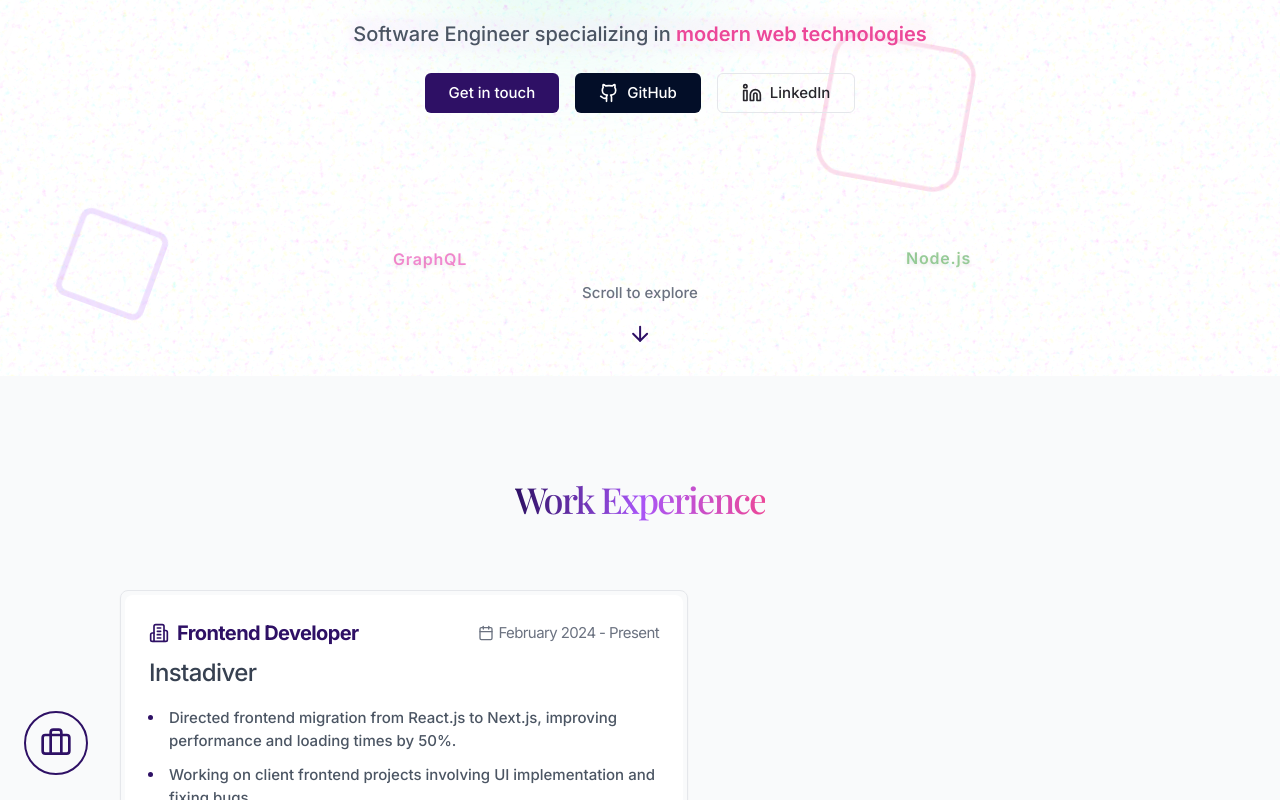
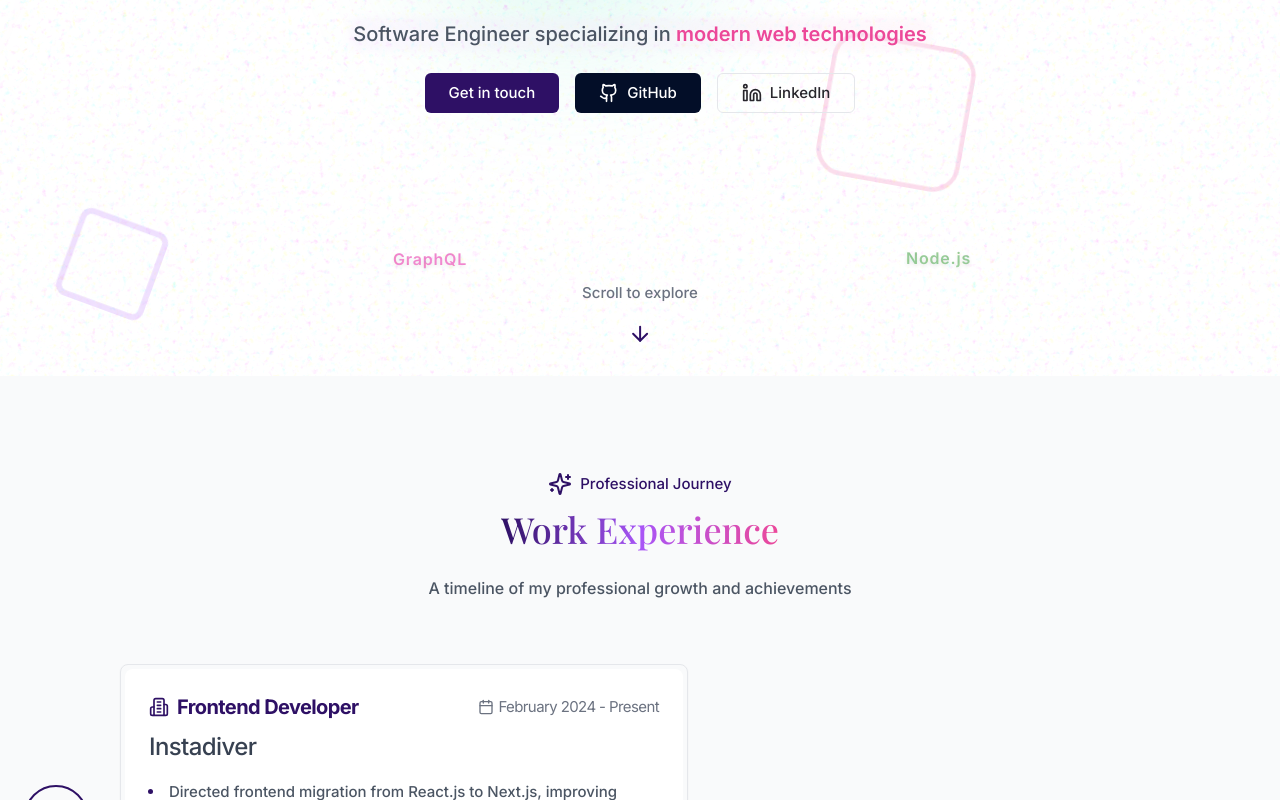
Before and after one commit to dachieng/portfolio, a Next.js app: page / in a window 1280 px wide. Shown: the part 424-1224 px from the top of the page. Built offline with nearby package versions, Linux system fonts and the light colour scheme; a web font is replaced by a local one.

Commit message:
fix: experience title

```diff
--- a/src/modules/elements/Experience.tsx
+++ b/src/modules/elements/Experience.tsx
@@ -4,7 +4,7 @@ import { motion, useScroll, useTransform } from 'framer-motion';
 import { Card, CardContent, CardHeader, CardTitle } from '@/components/ui/Card';
 import { experiences } from '@/modules/helpers';
 import { Playfair_Display } from 'next/font/google';
-import { Calendar, Building2, Briefcase } from 'lucide-react';
+import { Calendar, Building2, Briefcase, Sparkles } from 'lucide-react';
 
 const playfair = Playfair_Display({
   subsets: ['latin'],
@@ -51,17 +51,36 @@ const Experience = () => {
       </div>
 
       <div className="container px-4 md:px-6">
-        <motion.h2
+        <motion.div
           initial={{ opacity: 0, y: 20 }}
           whileInView={{ opacity: 1, y: 0 }}
           transition={{ duration: 0.5 }}
           viewport={{ once: true }}
-          className={`mb-16 text-center text-4xl font-bold tracking-tighter ${playfair.className}`}
+          className="mb-16 text-center"
         >
-          <span className="bg-gradient-to-r from-primary via-purple-500 to-pink-500 bg-clip-text text-transparent">
-            Work Experience
-          </span>
-        </motion.h2>
+          <motion.div
+            initial={{ scale: 0.5, opacity: 0 }}
+            animate={{ scale: 1, opacity: 1 }}
+            transition={{ duration: 0.5 }}
+            className="inline-flex items-center justify-center gap-2"
+          >
+            <Sparkles className="h-6 w-6 text-primary" />
+            <span className="text-sm font-medium text-primary">Professional Journey</span>
+          </motion.div>
+
+          <motion.h2
+            initial={{ opacity: 0, y: 20 }}
+            whileInView={{ opacity: 1, y: 0 }}
+            transition={{ duration: 0.5 }}
+            viewport={{ once: true }}
+            className={`mb-4 text-center text-4xl font-bold ${playfair.className}`}
+          >
+            <span className="inline-block bg-gradient-to-r from-primary via-purple-500 to-pink-500 bg-clip-text pb-1 text-transparent">
+              Work Experience
+            </span>
+          </motion.h2>
+          <p className="text-gray-600 dark:text-gray-400">A timeline of my professional growth and achievements</p>
+        </motion.div>
 
         <div className="relative mx-auto max-w-7xl">
           {experiences.map((experience, index) => (
```
